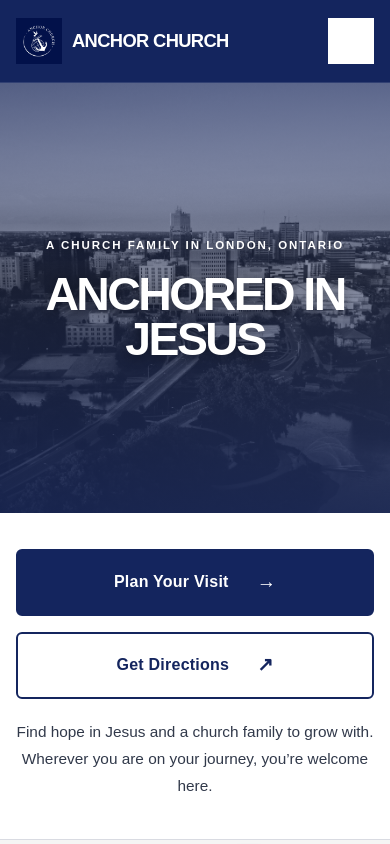
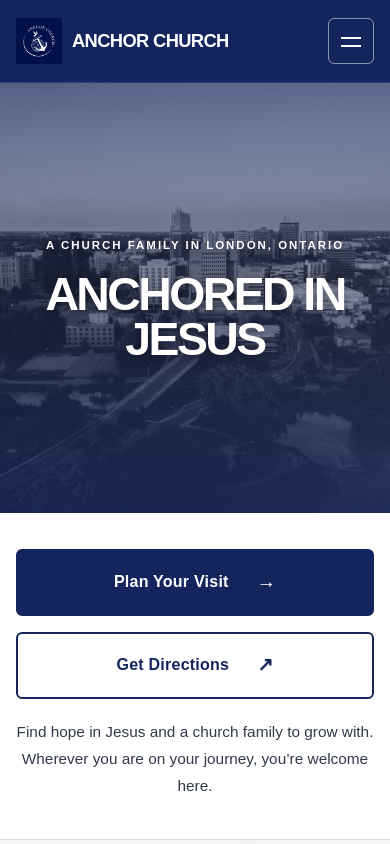
Before and after one commit to ebinjohnson-web/anchor-church-london, a Next.js app: page / in a window 390 px wide. Shown: the top 844 px of the page. Built offline with nearby package versions, Linux system fonts and the light colour scheme; a web font is replaced by a local one.

Commit message:
Fix mobile menu button contrast

```diff
--- a/app/globals.css
+++ b/app/globals.css
@@ -1175,3 +1175,13 @@
   .home-welcome-buttons { width: min(100%,380px); display: grid; grid-template-columns: 1fr; }
   .home-welcome-buttons a { width: 100%; min-width: 0; }
 }
+
+/* Keep the mobile menu icon visible against the navy header. */
+@media (max-width: 1100px) {
+  .menu-toggle {
+    background: transparent;
+    color: #fff;
+    border-color: rgba(255,255,255,.5);
+    border-radius: 6px;
+  }
+}
```
